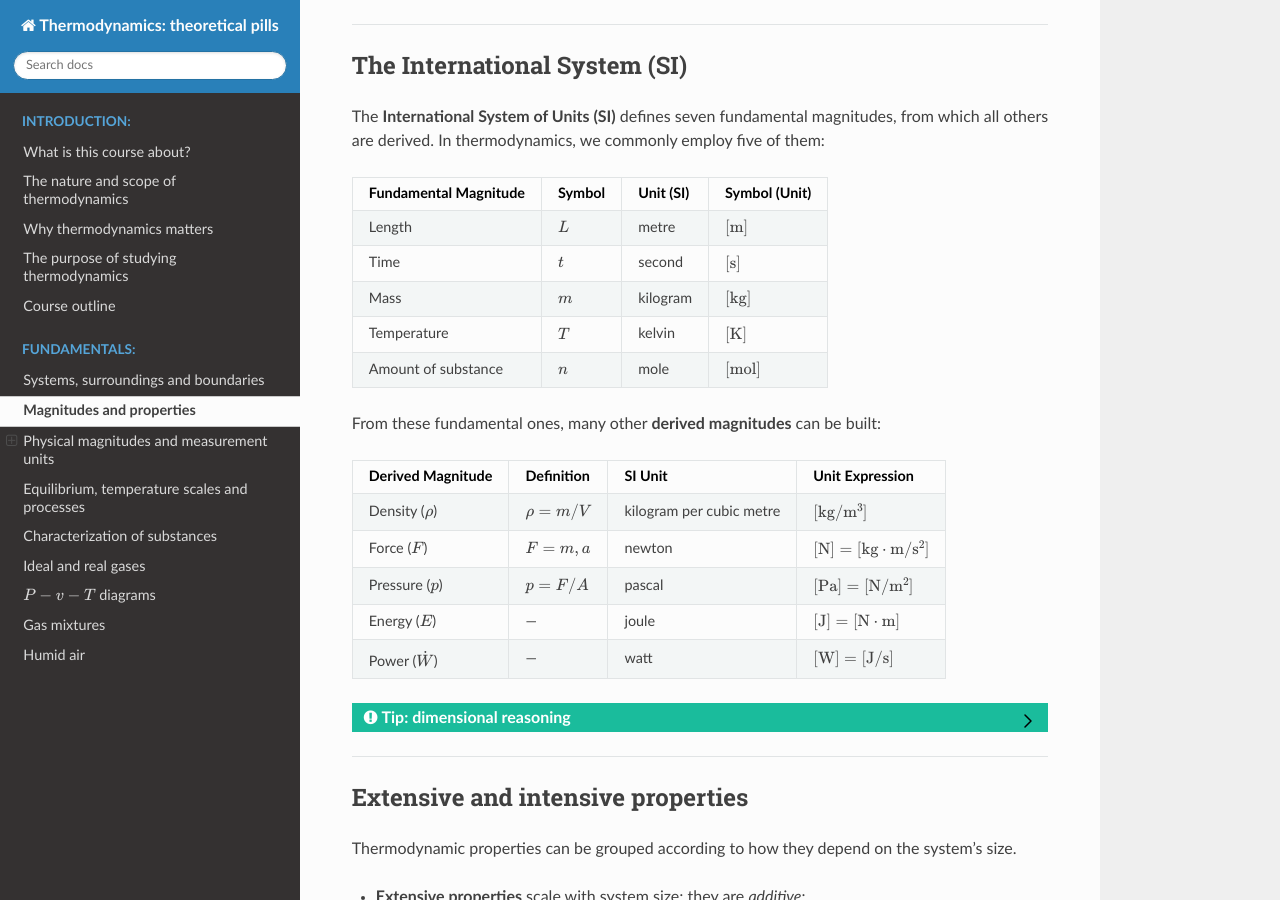
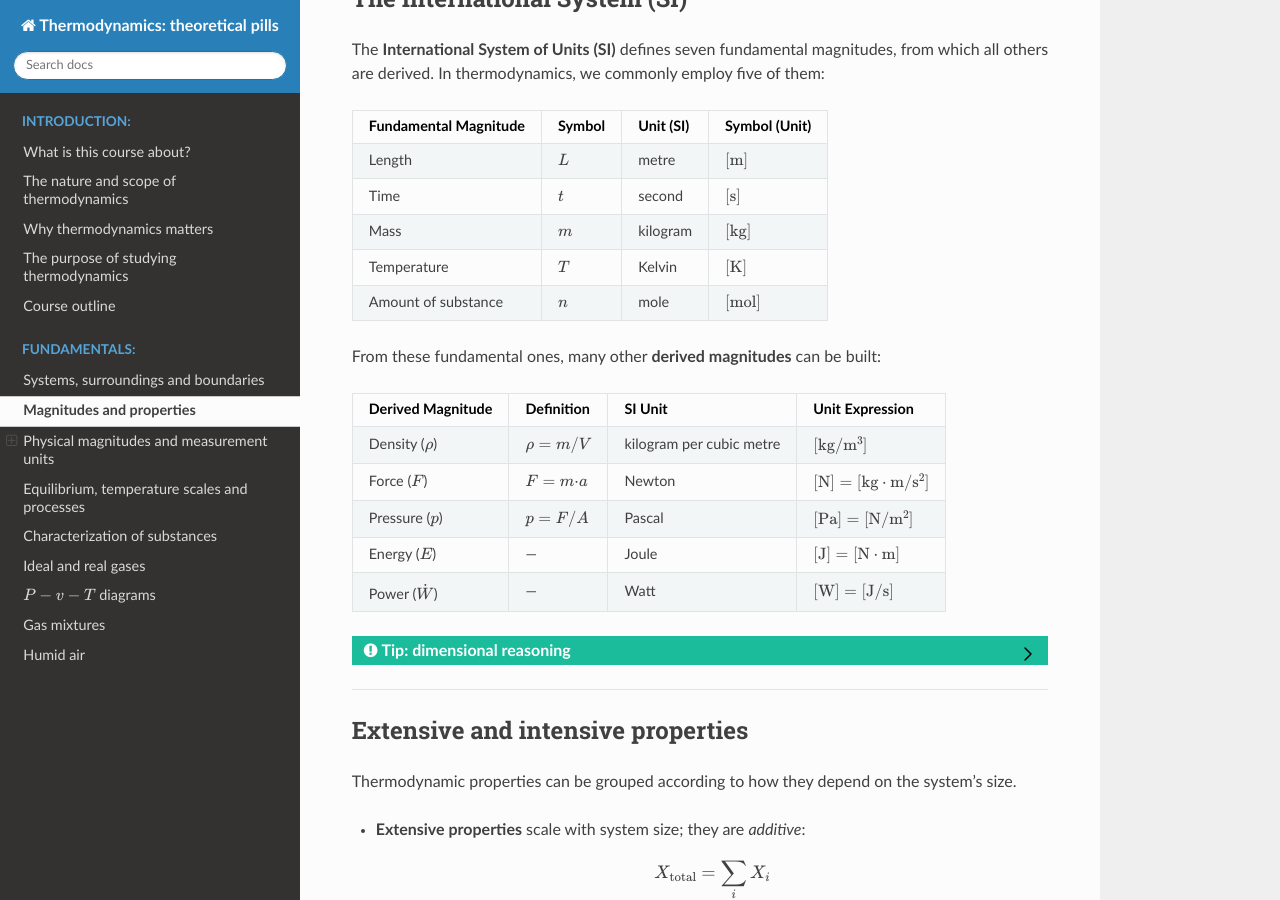
Before and after one commit to azarketa/Thermodynamics-theoretical-pills, a Sphinx documentation site: the page built from source/Magnitudes_and_properties.md, in a window 1280 px wide and 900 px high, scrolled down 702 px. Built offline with Sphinx 7.4.7 and the Read the Docs theme 3.1.0, drawn with Linux system fonts in a browser that asks for light colours.

Commit message:
Files updated

````diff
--- a/source/Magnitudes_and_properties.md
+++ b/source/Magnitudes_and_properties.md
@@ -1,7 +1,3 @@
-```python
-
-```
-
 (sec_magnitudes_and_properties)=
 ## Magnitudes and properties
 
@@ -40,7 +36,7 @@ In thermodynamics, we commonly employ five of them:
 | Length                    |     $L$    |     metre     |    $[\text{m}]$   |
 | Time                      |     $t$    |     second    |    $[\text{s}]$   |
 | Mass                      |     $m$    |    kilogram   |   $[\text{kg}]$   |
-| Temperature               |     $T$    |     kelvin    |    $[\text{K}]$   |
+| Temperature               |     $T$    |     Kelvin    |    $[\text{K}]$   |
 | Amount of substance       |     $n$    |      mole     |   $[\text{mol}]$  |
 
 From these fundamental ones, many other **derived magnitudes** can be built:
@@ -48,10 +44,10 @@ From these fundamental ones, many other **derived magnitudes** can be built:
 | **Derived Magnitude** | **Definition** | **SI Unit**              | **Unit Expression**                                  |
 | :-------------------- | :------------- | :----------------------- | :--------------------------------------------------- |
 | Density ($\rho$)      | $\rho = m/V$   | kilogram per cubic metre | $[\text{kg}/\text{m}^{3}]$                           |
-| Force ($F$)           | $F = m , a$    | newton                   | $[\text{N}] = [\text{kg}\cdot\text{m}/\text{s}^{2}]$ |
-| Pressure ($p$)        | $p = F/A$      | pascal                   | $[\text{Pa}] = [\text{N}/\text{m}^{2}]$              |
-| Energy ($E$)          | —              | joule                    | $[\text{J}] = [\text{N}\cdot\text{m}]$               |
-| Power ($\dot{W}$)     | —              | watt                     | $[\text{W}] = [\text{J}/\text{s}]$                   |
+| Force ($F$)           | $F = m{\cdot}a$    | Newton                   | $[\text{N}] = [\text{kg}\cdot\text{m}/\text{s}^{2}]$ |
+| Pressure ($p$)        | $p = F/A$      | Pascal                   | $[\text{Pa}] = [\text{N}/\text{m}^{2}]$              |
+| Energy ($E$)          | —              | Joule                    | $[\text{J}] = [\text{N}\cdot\text{m}]$               |
+| Power ($\dot{W}$)     | —              | Watt                     | $[\text{W}] = [\text{J}/\text{s}]$                   |
 
 :::{admonition} Tip: dimensional reasoning
 :class: tip, dropdown
````
Also changed, not shown: source/Gas_mixtures.md (+1 -1 lines).
